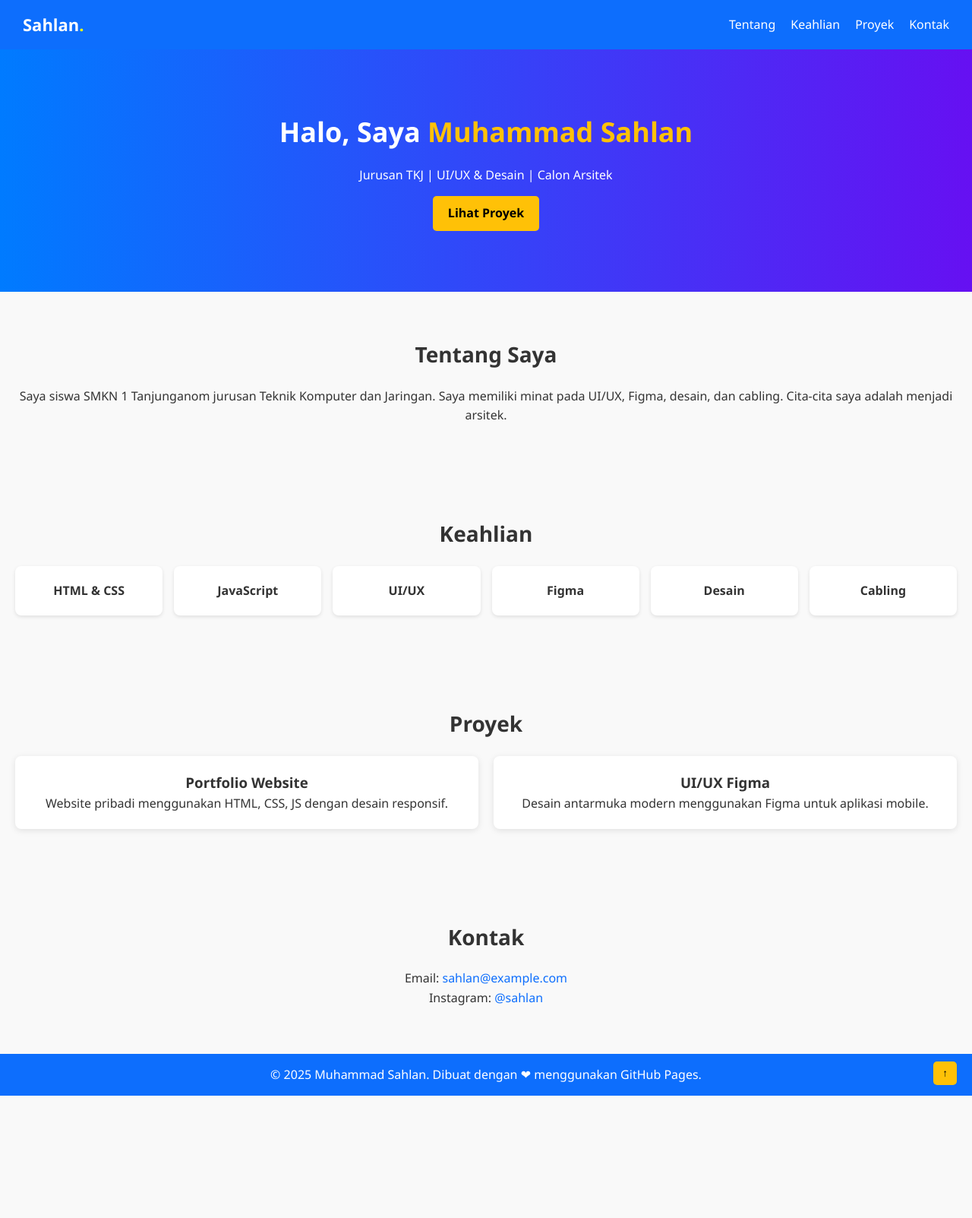
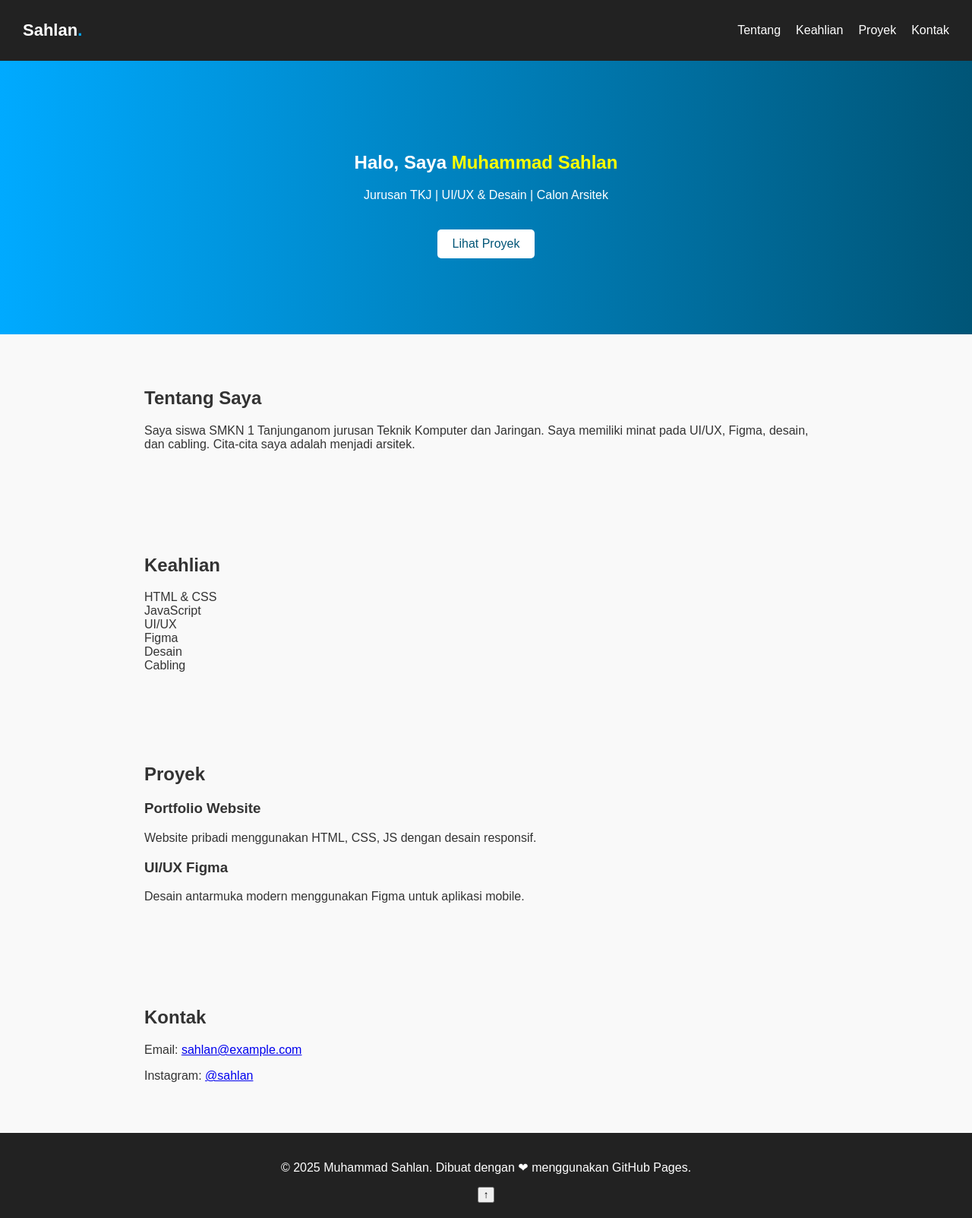
Before and after one commit to mohalan0808-bot/sahlan, a plain HTML site: page index.html in a window 1280 px wide. Shown: the whole page at 76% size. Before the commit the page ends 1442 px from the top, so only its background shows below. Drawn offline with Linux system fonts and the light colour scheme.

Commit message:
Update style.css

```diff
--- a/style.css
+++ b/style.css
@@ -1,52 +1,109 @@
-/* RESET */
-* { margin: 0; padding: 0; box-sizing: border-box; }
-body { font-family: 'Segoe UI', sans-serif; line-height: 1.6; background: #f9f9f9; color: #333; }
+body {
+  font-family: Arial, sans-serif;
+  margin: 0;
+  padding: 0;
+  background: #f9f9f9;
+  color: #333;
+}
 
 /* NAVBAR */
-header { background: #0d6efd; padding: 15px 30px; }
-.navbar { display: flex; justify-content: space-between; align-items: center; }
-.logo { font-size: 22px; font-weight: bold; color: white; }
-.logo span { color: yellow; }
-.nav-links { list-style: none; display: flex; }
-.nav-links li { margin-left: 20px; }
-.nav-links a { text-decoration: none; color: white; font-weight: 500; transition: 0.3s; }
-.nav-links a:hover { color: #ffc107; }
-.menu-toggle { display: none; font-size: 24px; color: white; cursor: pointer; }
+.navbar {
+  display: flex;
+  justify-content: space-between;
+  align-items: center;
+  padding: 15px 30px;
+  background: #222;
+  color: #fff;
+}
+.navbar .logo {
+  font-size: 22px;
+  font-weight: bold;
+}
+.navbar .logo span {
+  color: #00aaff;
+}
+.nav-links {
+  list-style: none;
+  display: flex;
+  gap: 20px;
+}
+.nav-links a {
+  color: white;
+  text-decoration: none;
+}
+.nav-links a.active {
+  border-bottom: 2px solid #00aaff;
+}
+.menu-toggle {
+  display: none;
+  cursor: pointer;
+}
 
 /* HERO */
-.hero { text-align: center; padding: 80px 20px; background: linear-gradient(to right, #007bff, #6610f2); color: white; }
-.hero h1 { font-size: 36px; }
-.hero h1 span { color: #ffc107; }
-.hero p { margin: 15px 0; }
-.btn { display: inline-block; padding: 10px 20px; background: #ffc107; color: #000; border-radius: 5px; text-decoration: none; font-weight: bold; }
-.btn:hover { background: #ffcd39; }
+.hero {
+  text-align: center;
+  padding: 100px 20px;
+  background: linear-gradient(to right, #00aaff, #005577);
+  color: white;
+}
+.hero h1 span {
+  color: yellow;
+}
+.hero .btn {
+  display: inline-block;
+  margin-top: 20px;
+  padding: 10px 20px;
+  background: white;
+  color: #005577;
+  border-radius: 5px;
+  text-decoration: none;
+}
 
 /* SECTION */
-.section { padding: 60px 20px; text-align: center; }
-.section h2 { font-size: 28px; margin-bottom: 20px; }
-
-/* SKILLS */
-.skills-grid { display: grid; grid-template-columns: repeat(auto-fit, minmax(150px, 1fr)); gap: 15px; }
-.skill-card { background: white; padding: 20px; border-radius: 8px; box-shadow: 0 2px 5px rgba(0,0,0,0.1); font-weight: bold; transition: transform 0.3s; }
-.skill-card:hover { transform: scale(1.05); }
-
-/* PROJECTS */
-.projects-grid { display: grid; grid-template-columns: repeat(auto-fit, minmax(250px, 1fr)); gap: 20px; }
-.project-card { background: white; padding: 20px; border-radius: 8px; box-shadow: 0 2px 8px rgba(0,0,0,0.1); transition: 0.3s; }
-.project-card:hover { transform: translateY(-5px); }
-
-/* CONTACT */
-#contact a { color: #0d6efd; text-decoration: none; }
-#contact a:hover { text-decoration: underline; }
+.section {
+  padding: 50px 20px;
+  max-width: 900px;
+  margin: auto;
+}
+.skills li {
+  margin: 10px 0;
+}
+.projects {
+  display: flex;
+  flex-wrap: wrap;
+  gap: 20px;
+}
+.card {
+  flex: 1 1 calc(33% - 20px);
+  background: white;
+  padding: 20px;
+  border-radius: 10px;
+  box-shadow: 0 2px 5px rgba(0,0,0,0.1);
+}
 
 /* FOOTER */
-footer { background: #0d6efd; color: white; text-align: center; padding: 15px; position: relative; }
-.scroll-top { position: absolute; right: 20px; top: 10px; padding: 8px 12px; border: none; background: #ffc107; cursor: pointer; border-radius: 5px; }
+footer {
+  text-align: center;
+  padding: 20px;
+  background: #222;
+  color: white;
+}
 
 /* RESPONSIVE */
 @media (max-width: 768px) {
-  .nav-links { display: none; flex-direction: column; background: #0d6efd; position: absolute; top: 60px; right: 30px; padding: 15px; border-radius: 5px; }
-  .nav-links li { margin: 10px 0; }
-  .menu-toggle { display: block; }
-  .nav-links.active { display: flex; }
-}
+  .nav-links {
+    display: none;
+    flex-direction: column;
+    background: #222;
+    position: absolute;
+    top: 60px;
+    right: 20px;
+    padding: 10px;
+  }
+  .menu-toggle {
+    display: block;
+  }
+  .projects {
+    flex-direction: column;
+  }
+  }
```
